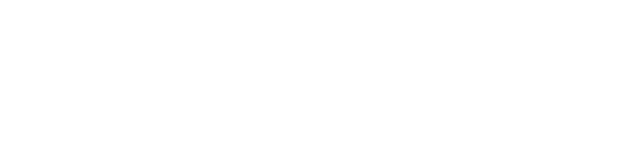
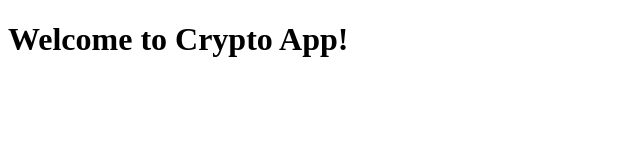
Before and after one commit to 211101-java-react-enterprise/CryptoWallet_p1, a plain HTML site: page src/main/webapp/index.html in a window 1280 px wide. Shown: the whole page, without its empty margins (0-640 px from the left). Drawn offline with Linux system fonts and the light colour scheme.

```diff
--- a/src/main/webapp/index.html
+++ b/src/main/webapp/index.html
@@ -8,6 +8,6 @@
     <title>Document</title>
 </head>
 <body>
-
+    <h1> Welcome to Crypto App! </h1>
 </body>
 </html>
```
